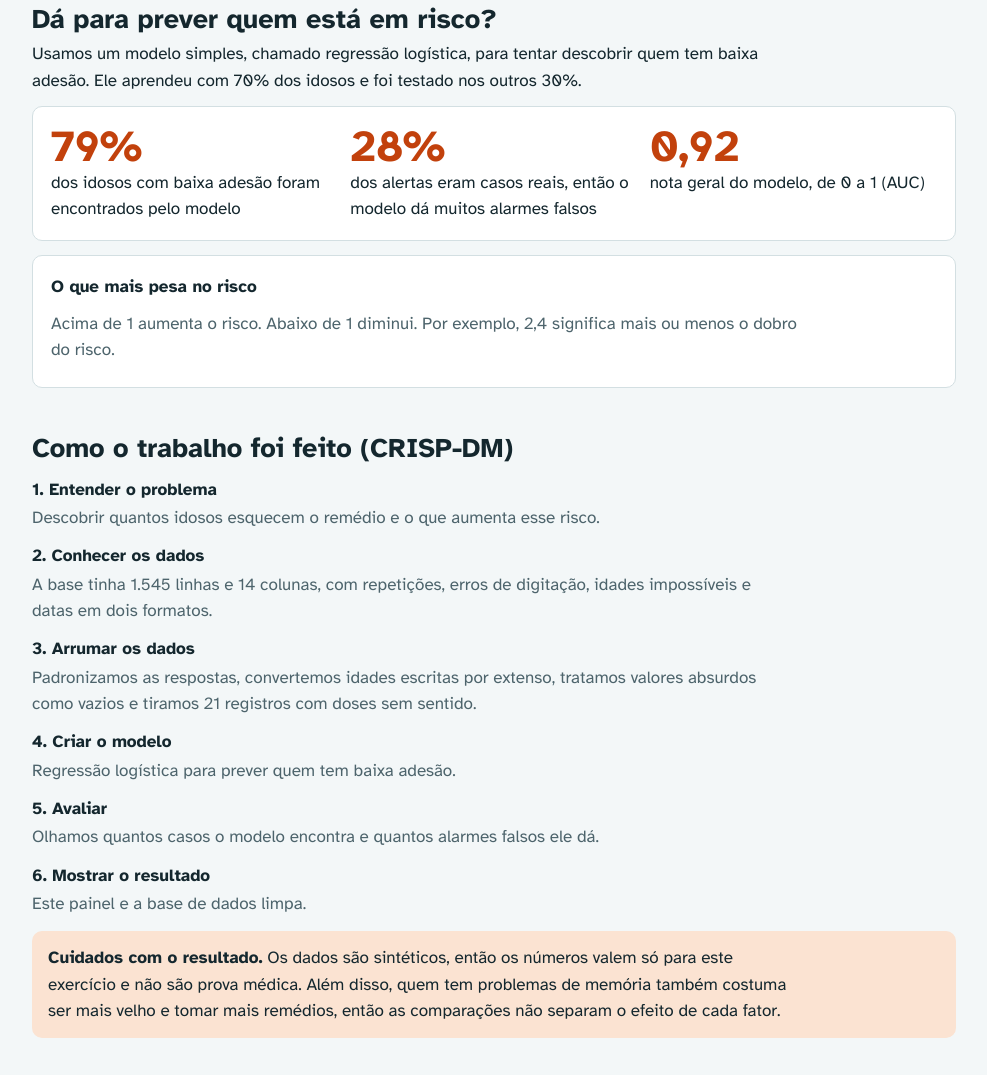
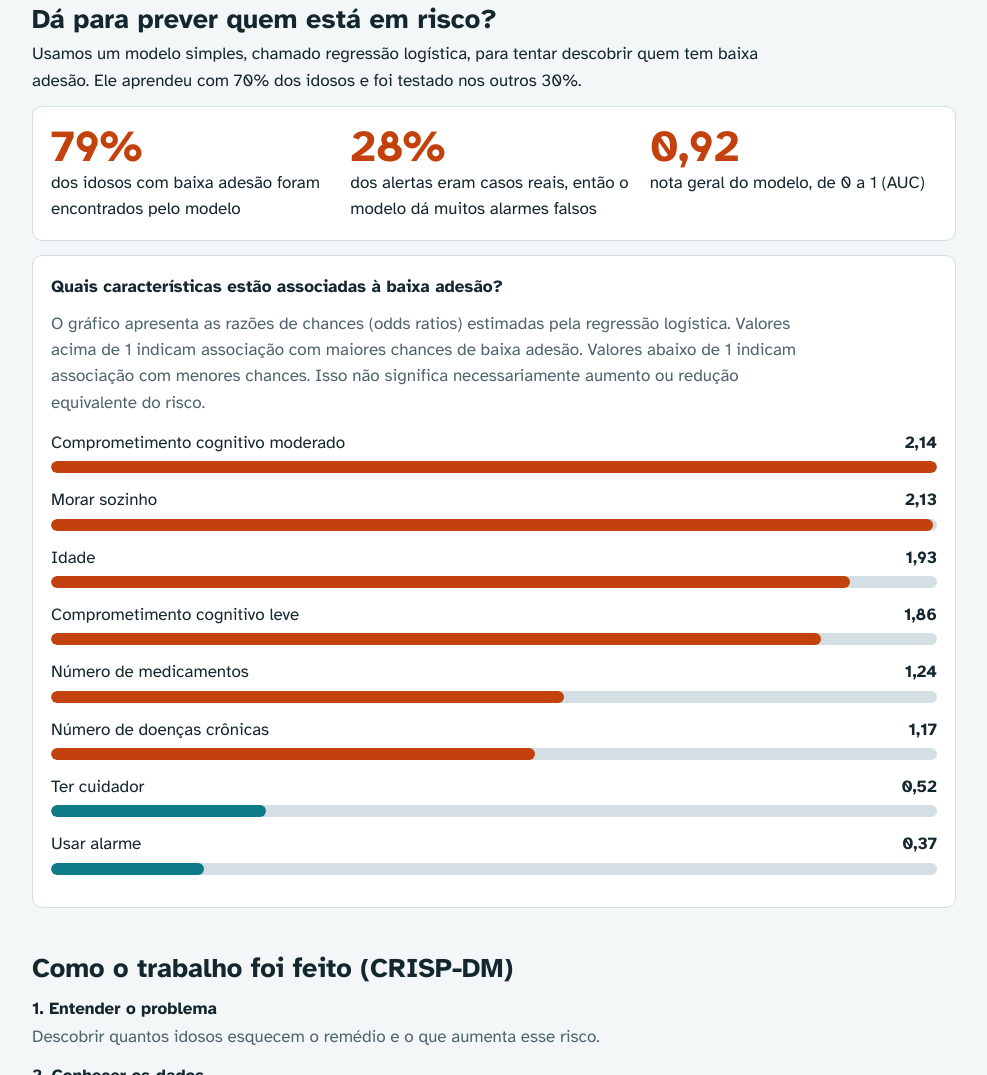
Before and after one commit to Dudab2/Ciencia_de_Dados_Aprendizagem_da_Maquina, a plain HTML site: page Projeto_DataScience/docs/index.html in a window 1280 px wide. Shown: the part 2446-3521 px from the top of the page, without its empty margins (146-1133 px from the left). Drawn offline with Linux system fonts and the light colour scheme.

Commit message:
atualizações no dashboard

```diff
--- a/Projeto_DataScience/docs/index.html
+++ b/Projeto_DataScience/docs/index.html
@@ -89,9 +89,16 @@
                 </div>
             </div>
             <div class="card" style="margin-top:14px">
-                <h3>O que mais pesa no risco</h3>
-                <p class="sub" style="margin-bottom:6px">Acima de 1 aumenta o risco. Abaixo de 1 diminui. Por exemplo,
-                    2,4 significa mais ou menos o dobro do risco.</p>
+                <h3>Quais características estão associadas à baixa adesão?</h3>
+
+                <p class="sub" style="margin-bottom:6px">
+                    O gráfico apresenta as razões de chances (odds ratios) estimadas
+                    pela regressão logística. Valores acima de 1 indicam associação
+                    com maiores chances de baixa adesão. Valores abaixo de 1 indicam
+                    associação com menores chances. Isso não significa necessariamente
+                    aumento ou redução equivalente do risco.
+                </p>
+
                 <div id="modelo"></div>
             </div>
         </section>
--- a/Projeto_DataScience/docs/script.js
+++ b/Projeto_DataScience/docs/script.js
@@ -22,4 +22,47 @@ document.querySelectorAll(".tog button").forEach(b => b.onclick = () => { m = +b
 const mx = Math.max(...D.risco.map(r => r[2]));
 document.getElementById("risk").innerHTML = D.risco.map(r => `<div class="col"><b>${f(r[2])}</b><i style="height:${r[2] / mx * 80}%"></i></div>`).join("");
 document.getElementById("riskl").innerHTML = D.risco.map(r => `<div>${r[0]}<br>${r[1]} idosos</div>`).join("");
+
+
+const fatoresModelo = [
+    ["Comprometimento cognitivo moderado", 2.14],
+    ["Morar sozinho", 2.13],
+    ["Idade", 1.93],
+    ["Comprometimento cognitivo leve", 1.86],
+    ["Número de medicamentos", 1.24],
+    ["Número de doenças crônicas", 1.17],
+    ["Ter cuidador", 0.52],
+    ["Usar alarme", 0.37]
+];
+
+function mostrarModelo() {
+    const elemento = document.getElementById("modelo");
+
+    const maior = Math.max(...fatoresModelo.map(f => f[1]));
+
+    elemento.innerHTML = fatoresModelo.map(([nome, valor]) => {
+        const largura = (valor / maior) * 100;
+        const cor = valor >= 1 ? "var(--alert)" : "var(--teal)";
+
+        return `
+            <div style="margin:14px 0">
+                <div style="display:flex; justify-content:space-between;
+                    gap:10px; margin-bottom:5px">
+                    <span>${nome}</span>
+                    <strong>${valor.toFixed(2).replace(".", ",")}</strong>
+                </div>
+
+                <div style="height:12px; background:var(--line);
+                    border-radius:8px; overflow:hidden">
+                    <div style="height:100%; width:${largura}%;
+                        background:${cor}; border-radius:8px">
+                    </div>
+                </div>
+            </div>
+        `;
+    }).join("");
+}
+
+mostrarModelo();
+
 draw();
```
Also changed, not shown: 2 other files.
